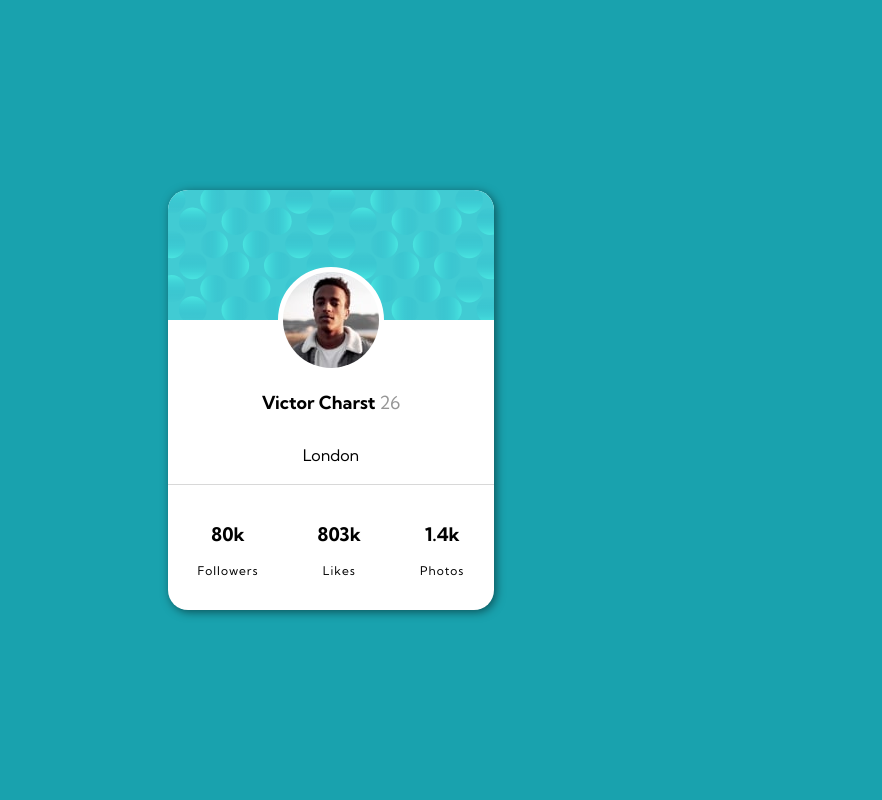
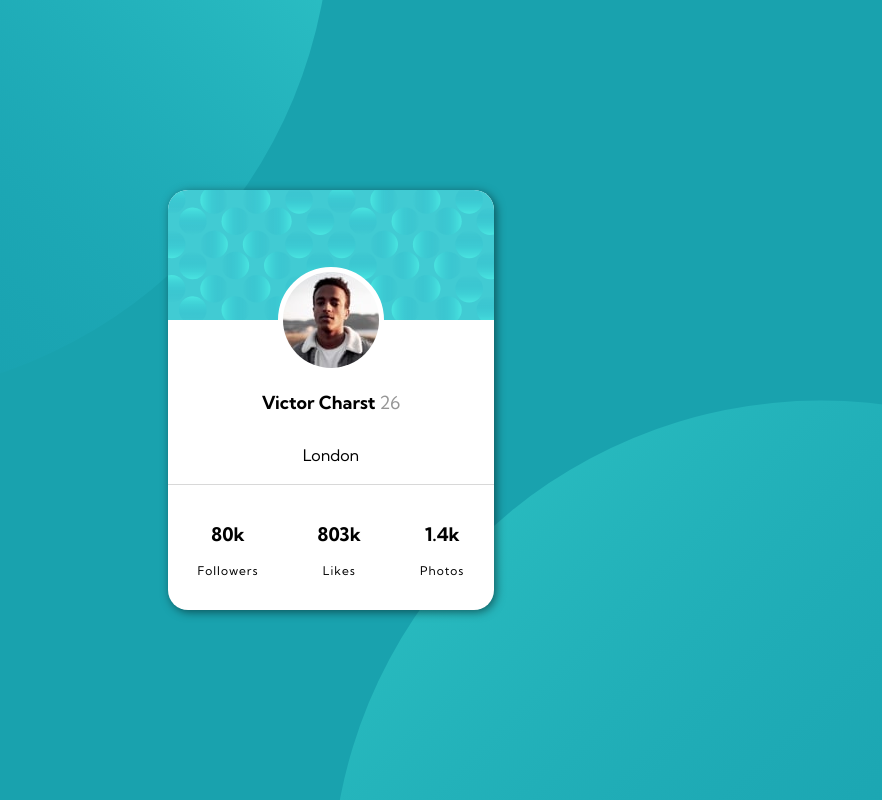
Before and after one commit to AlanDannS/ProfileCard, a plain HTML site: page index.html in a window 1280 px wide. Shown: the whole page, without its empty margins (309-1191 px from the left). Drawn offline with Linux system fonts and the light colour scheme.

Commit message:
Fondo cambiado

```diff
--- a/css/styles.scss
+++ b/css/styles.scss
@@ -16,6 +16,8 @@ html {
 body{
     font-family: 'Kumbh Sans', sans-serif;
     background-color: var(--dark-cyan);
+    background-image: url('./../images/bg-pattern-top.svg'), url("./../images/bg-pattern-bottom.svg");
+    background-repeat: no-repeat, no-repeat;
 }
 
 .flex{
```
Also changed, not shown: css/styles.css, 1 other file.
